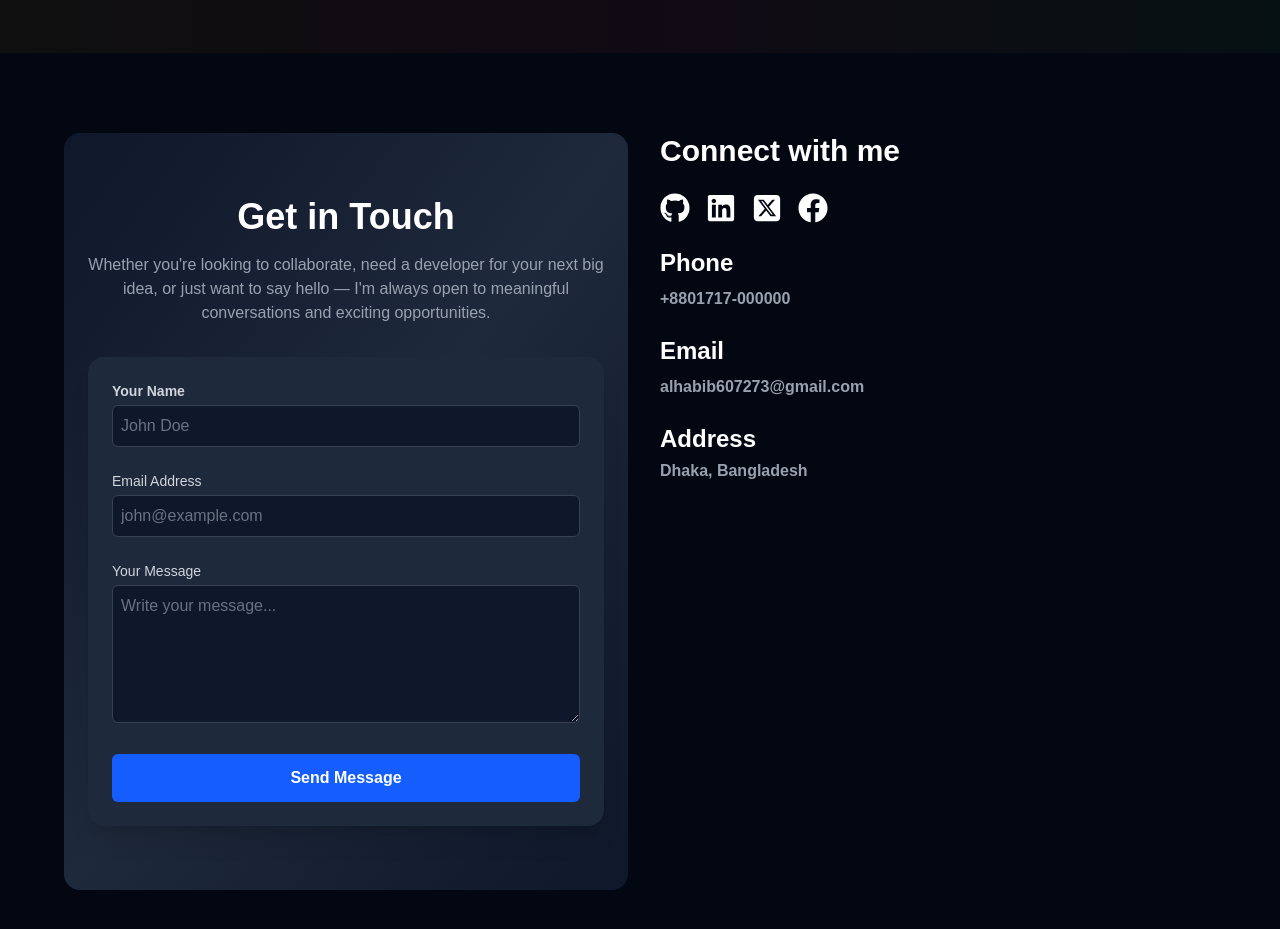
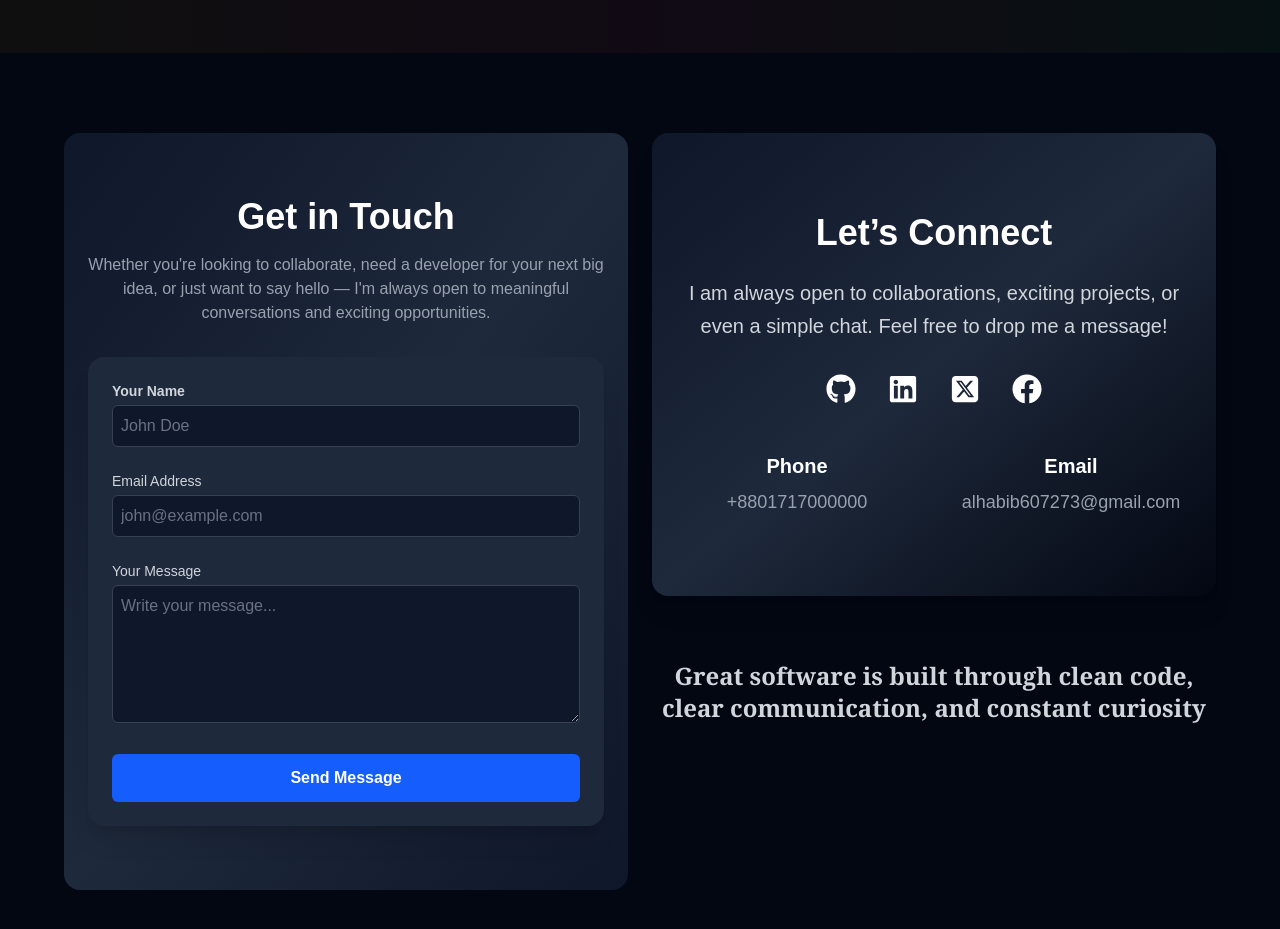
Before and after one commit to Al-Habib18/portfolio, a Next.js app: page / in a window 1280 px wide. Shown: the part 2700-3629 px from the top of the page. Built offline with nearby package versions, Linux system fonts and the light colour scheme.

Commit message:
fix: fixed some error

```diff
--- a/src/Data/data.ts
+++ b/src/Data/data.ts
@@ -8,7 +8,7 @@ export const BaseInfo = {
     profilePic: "/images/hero.jpeg",
     resume: "/resume.pdf",
     email: "alhabib607273@gmail.com",
-    phone: "+8801717-000000",
+    phone: "+8801717000000",
     github: "https://github.com/AlHabib-dev",
     linkedin: "https://linkedin.com/in/AlHabib-dev",
     x: "https://twitter.com/AlHabib_dev",
--- a/src/components/Contact/ContactInfo.tsx
+++ b/src/components/Contact/ContactInfo.tsx
@@ -1,50 +1,78 @@
 /** @format */
 
+"use client";
+
 import React from "react";
-// import { socialMedia } from "@/Data/data";
-/* import Image from "next/image"; */
-import { BaseInfo } from "@/Data/data";
 import { FaGithub, FaLinkedin, FaFacebook } from "react-icons/fa";
 import { FaSquareXTwitter } from "react-icons/fa6";
+import { BaseInfo } from "@/Data/data";
 
 export default function ContactInfo() {
     return (
-        <div className="mx-2">
-            <div className="text-2xl md:text-3xl font-bold mb-4">
-                Connect with me
-            </div>
-            <div className="flex gap-4 my-6 ">
+        <section className=" text-white ">
+            <div className=" py-20  bg-gradient-to-br from-[#0f172a] via-[#1e293b] to-[#0f172a]max-w-4xl mx-auto text-center px-6 md:px-8 rounded-2xl shadow-xl overflow-hidden">
+                <h2 className="text-3xl md:text-4xl font-bold text-white mb-6">
+                    Let’s Connect
+                </h2>
+                <p className="text-gray-300 mb-8 text-lg md:text-xl leading-relaxed">
+                    I am always open to collaborations, exciting projects, or
+                    even a simple chat. Feel free to drop me a message!
+                </p>
+                <div className="flex justify-center gap-8 mb-12">
                     <a href={BaseInfo.github} target="_blank" rel="noreferrer">
-                    <FaGithub className="text-2xl md:text-3xl " />
+                        <FaGithub className="text-3xl hover:text-blue-500 transition-colors duration-300" />
                     </a>
-                <a href={BaseInfo.linkedin} target="_blank" rel="noreferrer">
-                    <FaLinkedin className="text-2xl md:text-3xl " />
+                    <a
+                        href={BaseInfo.linkedin}
+                        target="_blank"
+                        rel="noreferrer"
+                    >
+                        <FaLinkedin className="text-3xl hover:text-blue-500 transition-colors duration-300" />
                     </a>
                     <a href={BaseInfo.x} target="_blank" rel="noreferrer">
-                    <FaSquareXTwitter className="text-2xl md:text-3xl" />
+                        <FaSquareXTwitter className="text-3xl hover:text-blue-500 transition-colors duration-300" />
                     </a>
-                <a href={BaseInfo.facebook} target="_blank" rel="noreferrer">
-                    <FaFacebook className="text-2xl md:text-3xl" />
+                    <a
+                        href={BaseInfo.facebook}
+                        target="_blank"
+                        rel="noreferrer"
+                    >
+                        <FaFacebook className="text-3xl hover:text-blue-500 transition-colors duration-300" />
                     </a>
                 </div>
-            <div className="my-6">
-                <h2 className="text-xl md:text-2xl font-bold mb-2">Phone</h2>
-                <p className="text-gray-400 font-semibold mb-4">
+                <div className="grid grid-cols-1 sm:grid-cols-2 gap-8 md:gap-12">
+                    <div>
+                        <h3 className="text-xl font-semibold text-white mb-2">
+                            Phone
+                        </h3>
+                        <p className="text-gray-400 text-lg">
                             {BaseInfo.phone}
                         </p>
                     </div>
-            <div className="my-6">
-                <h2 className="text-xl md:text-2xl font-bold mb-2">Email</h2>
-                <p className="text-gray-400 font-semibold mb-4">
+                    <div>
+                        <h3 className="text-xl font-semibold text-white mb-2">
+                            Email
+                        </h3>
+                        <p className="text-gray-400 text-lg">
                             {BaseInfo.email}
                         </p>
                     </div>
-            <div className="my-6">
-                <h2 className="text-xl md:text-2xl font-bold mb-1">Address</h2>
-                <p className="text-gray-400 font-semibold mb-4">
+                    {/*                     <div>
+                        <h3 className="text-xl font-semibold text-white mb-2">
+                            Address
+                        </h3>
+                        <p className="text-gray-400 text-lg">
                             {BaseInfo.address}
                         </p>
+                    </div> */}
                 </div>
             </div>
+            <div className="mt-16 text-center">
+                <h1 className="text-x l md:text-2xl font-semibold font-serif text-gray-300">
+                    Great software is built through clean code, clear
+                    communication, and constant curiosity
+                </h1>
+            </div>
+        </section>
     );
 }
```
Lines whose indentation alone changed are shown as unchanged.
